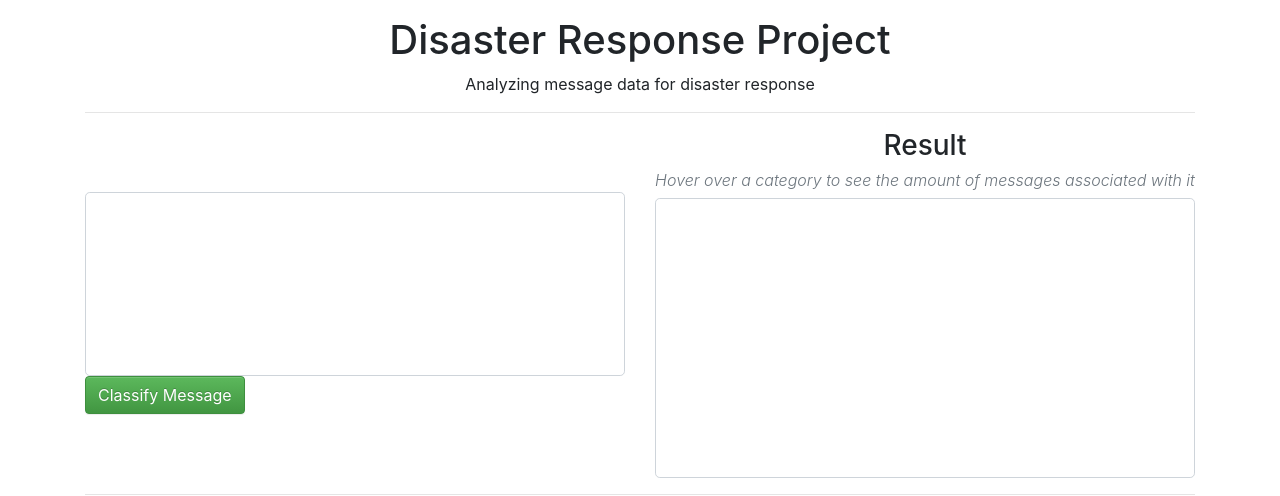
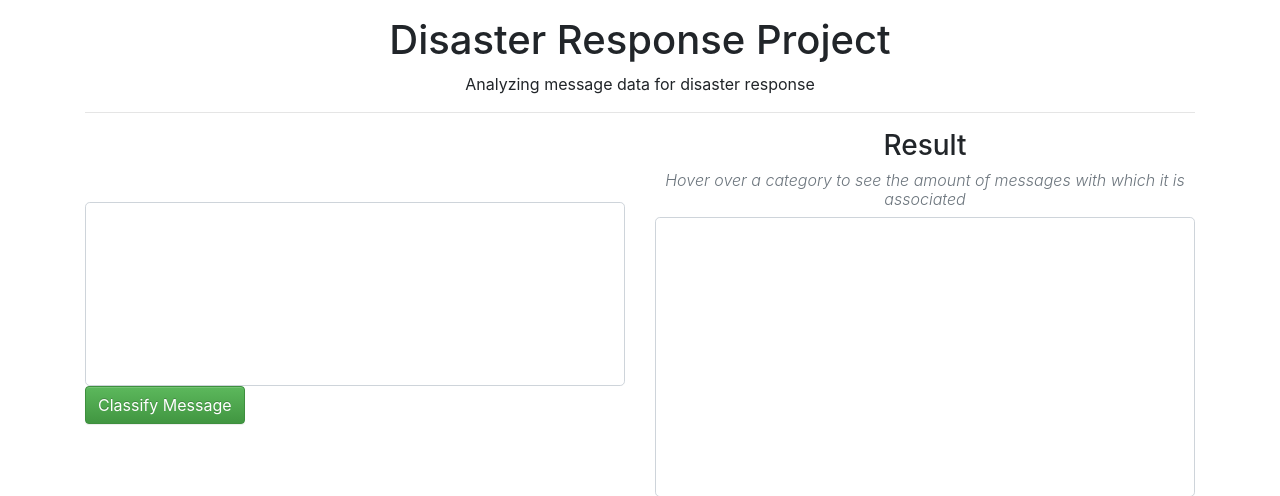
Before and after one commit to LinkWentz/Disaster-Response-Pipelines, a Flask app: template app/templates/master.html in a window 1280 px wide. Shown: the part 56-552 px from the top of the page. Run offline with Flask 2, Linux system fonts and the light colour scheme; the template is opened without the code that fills it, so the values that code supplies are empty; parts of the project's set-up code (start-up, migrations or seed data) failed here and were passed over; some libraries are stand-ins or nearby versions.

Commit message:
Reword result subtitle

```diff
--- a/app/templates/master.html
+++ b/app/templates/master.html
@@ -44,7 +44,7 @@
             </div>
             <div class="col-6">
                 <h3 class="text-center">Result</h3>
-                <h6 class="text-center text-muted font-italic font-weight-light">Hover over a category to see the amount of messages associated with it</h6>
+                <h6 class="text-center text-muted font-italic font-weight-light">Hover over a category to see the amount of messages with which it is associated</h6>
                 <table class="text-center outline">
                     <tbody>
                         {% for row in category_table %}
```
